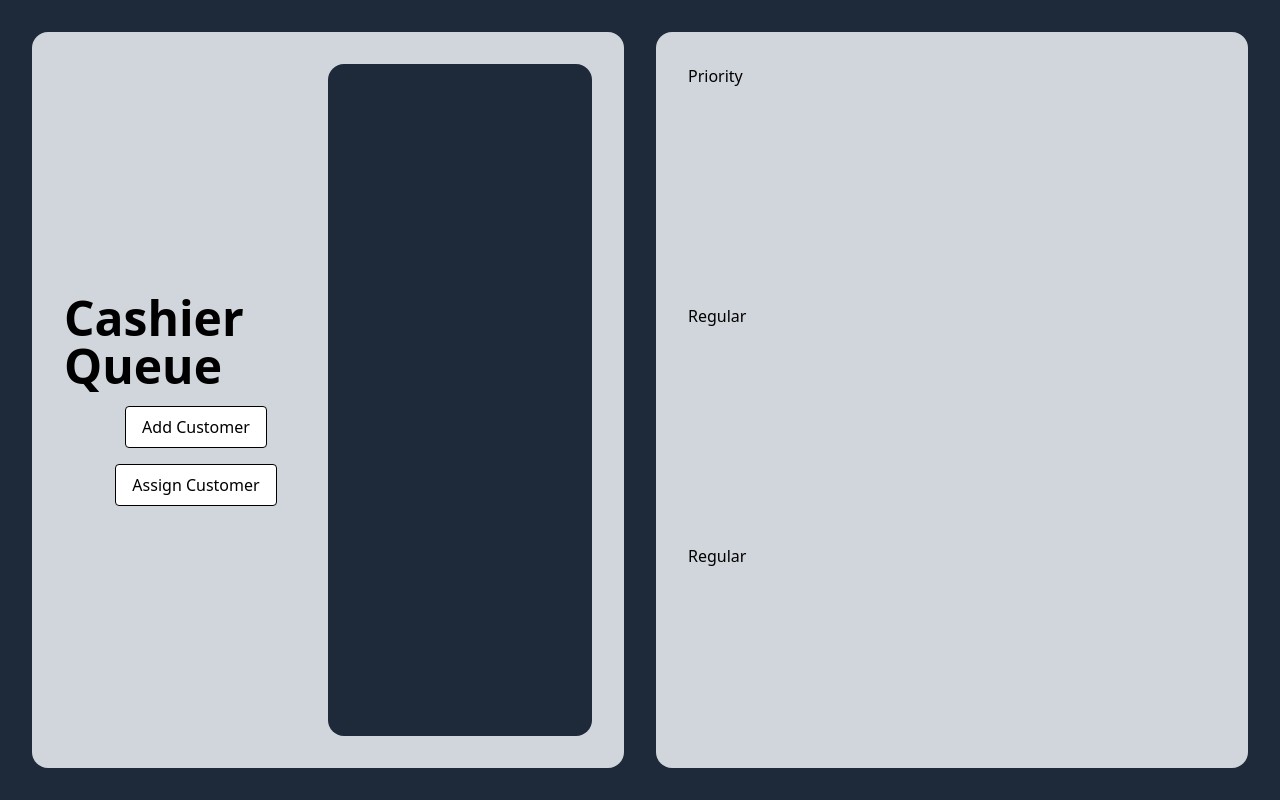
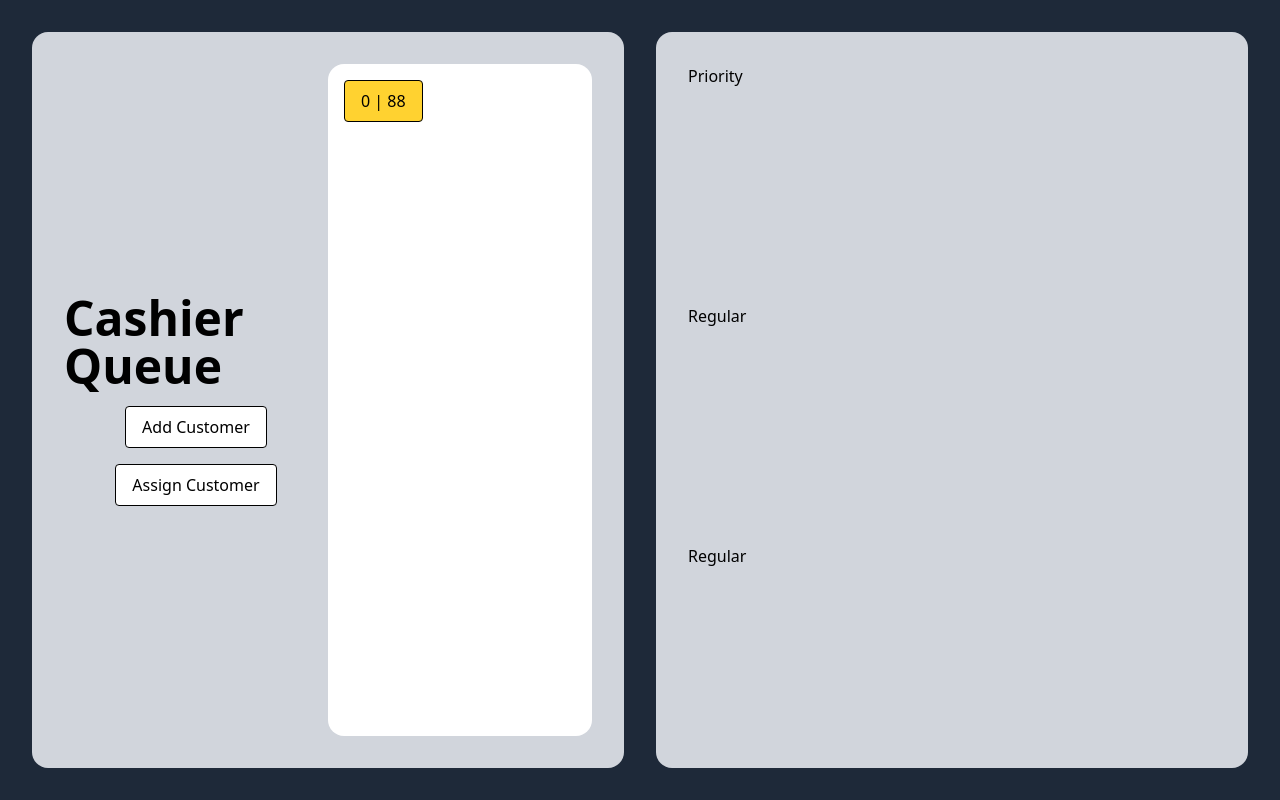
Before and after one commit to tumulakivan/queue, a React (Vite) app: page / in a window 1280 px wide. Both pictures are taken after a click on the button "Add Customer". Built offline with nearby package versions, Linux system fonts and the light colour scheme.

Commit message:
added items with 20% chance to be high priority

```diff
--- a/src/components/Cashier.tsx
+++ b/src/components/Cashier.tsx
@@ -1,12 +1,50 @@
+import { useState } from "react";
+import type { ItemProps } from "../types/ItemProps";
+import Items from "./Items";
+
+const getRandomDuration = (min: number, max: number): number => {
+  return Math.floor(Math.random() * (max - min + 1)) + min;
+};
+
+const getRandomPriority = (): 0 | 1 => {
+  return Math.random() < 0.2 ? 0 : 1;
+};
+
 const Cashier: React.FC = () => {
+  const [items, setItems] = useState<ItemProps[]>([]);
+  const [countItems, setCountItems] = useState<number | 0>(0);
+
+  const addItem = () => {
+    const newItem: ItemProps = {
+      id: countItems,
+      duration: getRandomDuration(1, 100),
+      priority: getRandomPriority(),
+    };
+
+    setItems([...items, newItem]);
+    setCountItems((prev) => prev + 1);
+  };
+
   return (
     <div className="w-1/2 h-full bg-gray-300 rounded-2xl p-8 flex flex-row">
       <div className="w-1/2 h-full flex flex-col justify-center items-center gap-4">
         <h1 className="text-5xl font-bold">Cashier Queue</h1>
-        <button className="bg-white w-fit px-4 py-2 rounded border cursor-pointer hover:bg-gray-200">Add Customer</button>
-        <button className="bg-white w-fit px-4 py-2 rounded border cursor-pointer hover:bg-gray-200">Assign Customer</button>
+        <button
+          className="bg-white w-fit px-4 py-2 rounded border cursor-pointer hover:bg-gray-200"
+          onClick={addItem}
+        >
+          Add Customer
+        </button>
+        <button className="bg-white w-fit px-4 py-2 rounded border cursor-pointer hover:bg-gray-200">
+          Assign Customer
+        </button>
       </div>
-      <div className="w-1/2 h-full bg-gray-800 rounded-2xl p-4">
+      <div className="w-1/2 h-full bg-white rounded-2xl p-4 flex flex-wrap overflow-auto gap-2 content-start items-start">
+        {items.length === 0 ? (
+          <p className="text-white">No items yet.</p>
+        ) : (
+          items.map((item) => <Items key={item.id} {...item} />)
+        )}
       </div>
     </div>
   );
--- a/src/components/Items.tsx
+++ b/src/components/Items.tsx
@@ -1,8 +1,8 @@
-import type { ItemProps } from "../types/CustomerProps";
+import type { ItemProps } from "../types/ItemProps";
 
-const Items: React.FC<ItemProps> = ({ id, duration }) => {
+const Items: React.FC<ItemProps> = ({ id, duration, priority }) => {
     return (
-        <div className="px-4 py-2 bg-amber-300 h-fit w-fit">
+        <div className={`px-4 py-2 h-fit w-fit rounded border ${priority === 0 ? "bg-red-300" : "bg-amber-300"}`}>
             {id} | {duration}
         </div>
     )
--- a/src/types/CustomerProps.ts
+++ b/src/types/ItemProps.ts
@@ -1,4 +1,5 @@
 export type ItemProps = {
   id: number;
   duration: number;
+  priority: 0 | 1;
 };
```
